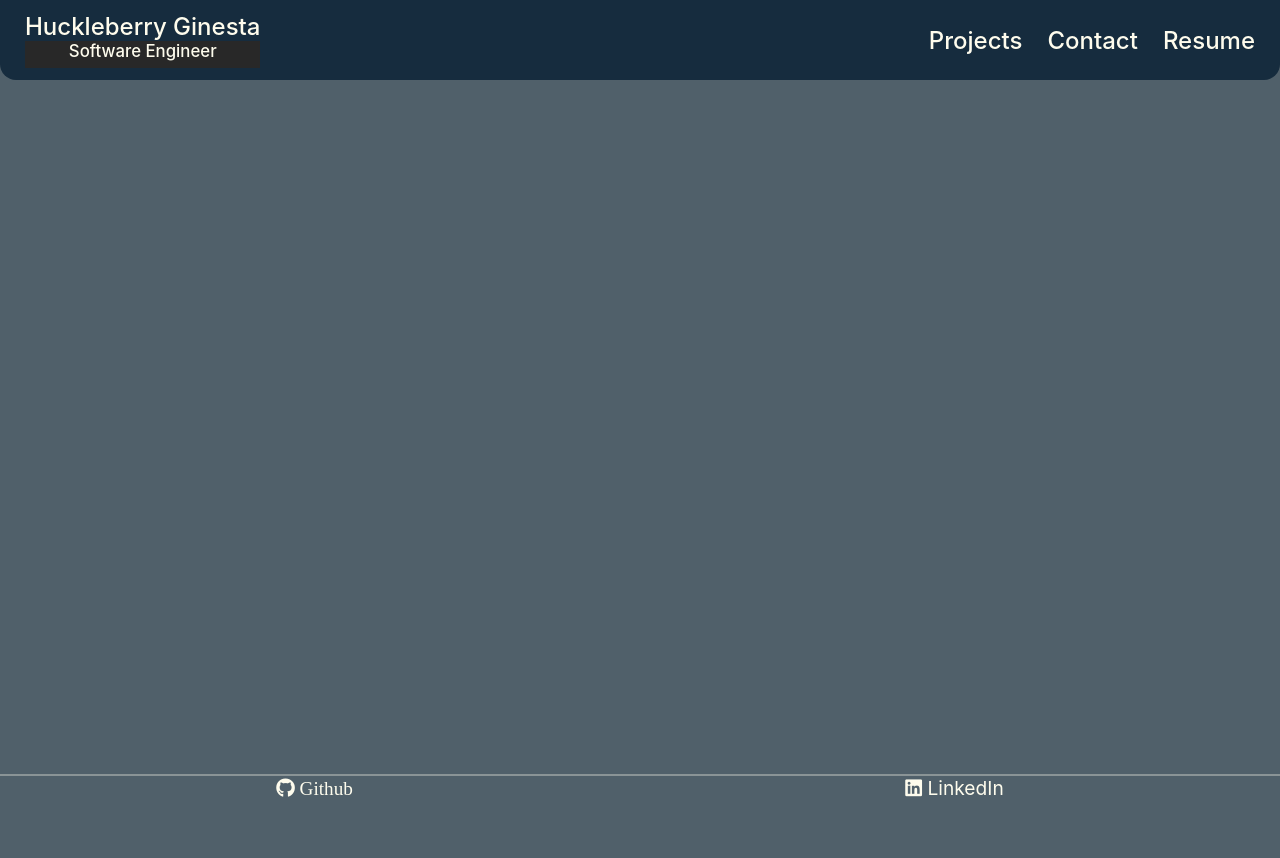
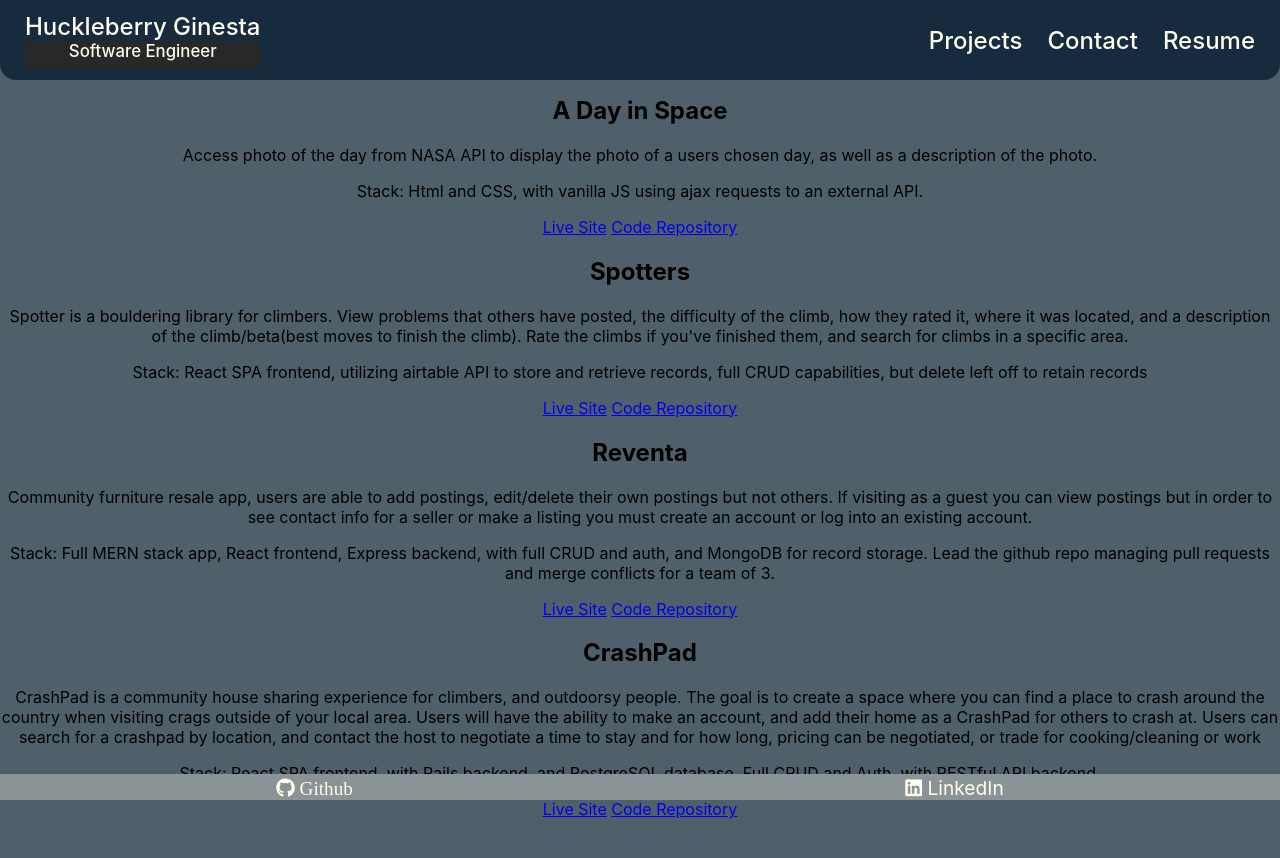
Before and after one commit to ginestah/portfolio, a React (Create React App) app in the folder client/: page /projects in a window 1280 px wide. Shown: the top 858 px of the page. Before the commit the page ends 800 px from the top, so only its background shows below. Built offline with nearby package versions, Linux system fonts and the light colour scheme.

Commit message:
added projects, changed some styling

```diff
--- a/client/src/App.js
+++ b/client/src/App.js
@@ -2,7 +2,8 @@ import "./App.css";
 import { Route } from "react-router-dom";
 
 import Layout from "./shared/Layout/Layout";
-import AboutMe from "./screens/AboutMe";
+import AboutMe from "./screens/AboutMe/AboutMe";
+import Projects from "./screens/Projects";
 
 function App() {
   return (
@@ -10,6 +11,7 @@ function App() {
       <Layout>
         <Route exact path="/" component={AboutMe} />
         {/* <Route exact path="/contact" component={Contact} /> */}
+        <Route exact path="/projects" component={Projects} />
       </Layout>
     </div>
   );
--- a/client/src/components/Modal.css
+++ b/client/src/components/Modal.css
@@ -2,13 +2,14 @@
   position: absolute;
   top: 0;
   left: 0;
-  height: 100%;
+  height: 140vh;
   width: 100%;
   background-color: rgba(0, 0, 0, 0.6);
   z-index: 2;
   display: flex;
   justify-content: center;
-  align-items: center;
+  margin-top: 5em;
+  /* align-items: center; */
 }
 .modal {
   border-radius: 5px;
@@ -24,6 +25,9 @@ textarea {
   width: 100%;
   font-size: larger;
 }
+textarea {
+  width: 100.2%;
+}
 .contact-form input {
   min-height: 20px;
 }
--- /dev/null
+++ b/client/src/components/Project.jsx
@@ -0,0 +1,20 @@
+export default function Project(props) {
+  const { name, description, stack, site, repo, photos } = props;
+
+  return (
+    <div className="project-card">
+      <h2 className="project-name">{name}</h2>
+      {/* {photos.map((photo) => (
+        <img className="project-photos" src={photo} />
+      ))} */}
+      <p>{description}</p>
+      <p>Stack: {stack}</p>
+      <a href={site} target="_blank" rel="noreferrer">
+        Live Site
+      </a>{" "}
+      <a href={repo} target="_blank" rel="noreferrer">
+        Code Repository
+      </a>
+    </div>
+  );
+}
--- a/client/src/screens/AboutMe.jsx
+++ /dev/null
@@ -1,22 +0,0 @@
-import "./AboutMe.css";
-
-export default function AboutMe() {
-  return (
-    <div className="about-me-container">
-      <h1 className="title">Hey! My name is Huck.</h1>
-      <h2 className="sub-title">
-        I am a Software Engineer and Climbing Instructor.
-      </h2>
-      <main className="about-me">
-        With a background in biology and climbing instruction, I bring a
-        detail-oriented, driven, and communicative personality to the table. I
-        leverage my experience in teaching and science to break down
-        information, teach complex ideas and effectively test and troubleshoot.
-        <br />
-        <br />I am looking for a position with a environmentally conscious
-        business model, and a fun engaging culture. I have an eagerness to learn
-        new tech, and the proven ability to do so effectively, and quickly.
-      </main>
-    </div>
-  );
-}
--- a/client/src/screens/AboutMe.css
+++ b/client/src/screens/AboutMe/AboutMe.css
@@ -34,3 +34,6 @@
   text-align: left;
   font-size: 0.9em;
 }
+ul {
+  align-self: center;
+}
--- /dev/null
+++ b/client/src/screens/AboutMe/AboutMe.jsx
@@ -0,0 +1,35 @@
+import "./AboutMe.css";
+
+export default function AboutMe() {
+  return (
+    <div className="about-me-container">
+      <h1 className="title">Hey! My name is Huck.</h1>
+      <h2 className="sub-title">
+        I am a Software Engineer and Climbing Instructor.
+      </h2>
+      <main className="about-me">
+        With a B.S. in Conservation Biology and a background in climbing
+        instruction, I bring a detail-oriented, driven, and communicative
+        personality to the table. I leverage my experience in teaching and
+        science to break down information, teach complex ideas and effectively
+        test and troubleshoot.
+        <br />
+        <br />I am looking for a position with a environmentally conscious
+        business with a fun engaging culture. I have an eagerness to learn new
+        tech, and the proven ability to do so effectively, and quickly. At
+        General Assemblies 12 week Software Engineering Immersive program I was
+        able to learn a multitude of tech stacks, as well as some fundamentals
+        of data structures and algorithms. The tech I am most eager to work with
+        and enjoy using currently, includes:
+        <ul>
+          <li>Javascript</li>
+          <li>Ruby</li>
+          <li>HTML/CSS</li>
+          <li>React.js</li>
+          <li>Ruby on Rails</li>
+          <li>Express.js</li>
+        </ul>
+      </main>
+    </div>
+  );
+}
--- /dev/null
+++ b/client/src/screens/Projects.jsx
@@ -0,0 +1,75 @@
+import Project from "../components/Project";
+
+export default function Projects() {
+  const projects = [
+    {
+      name: "A Day in Space",
+      description:
+        "Access photo of the day from NASA API to display the photo of a users chosen day, as well as a description of the photo.",
+      stack:
+        "Html and CSS, with vanilla JS using ajax requests to an external API.",
+      site: "https://ginestah.github.io/A-day-in-Space/",
+      repo: "https://github.com/ginestah/A-day-in-Space",
+      photos: [
+        "https://res.cloudinary.com/dpbzq29kr/image/upload/v1617982804/Portfolio/Screen_Shot_2021-04-09_at_11.38.37_AM_xkixzu.png",
+        "https://res.cloudinary.com/dpbzq29kr/image/upload/v1617982805/Portfolio/Screen_Shot_2021-04-09_at_11.39.12_AM_j6plej.png",
+      ],
+    },
+    {
+      name: "Spotters",
+      description:
+        "Spotter is a bouldering library for climbers. View problems that others have posted, the difficulty of the climb, how they rated it, where it was located, and a description of the climb/beta(best moves to finish the climb). Rate the climbs if you've finished them, and search for climbs in a specific area.",
+      stack:
+        "React SPA frontend, utilizing airtable API to store and retrieve records, full CRUD capabilities, but delete left off to retain records",
+      site: "https://spotters.netlify.app/",
+      repo: "https://github.com/ginestah/spotter",
+      photos: [
+        "https://res.cloudinary.com/dpbzq29kr/image/upload/v1617982937/Portfolio/Screen_Shot_2021-04-09_at_11.41.41_AM_ygjpjh.png",
+        "https://res.cloudinary.com/dpbzq29kr/image/upload/v1617982936/Portfolio/Screen_Shot_2021-04-09_at_11.41.13_AM_g9aqou.png",
+      ],
+    },
+    {
+      name: "Reventa",
+      description:
+        "Community furniture resale app, users are able to add postings, edit/delete their own postings but not others. If visiting as a guest you can view postings but in order to see contact info for a seller or make a listing you must create an account or log into an existing account.",
+      stack:
+        "Full MERN stack app, React frontend, Express backend, with full CRUD and auth, and MongoDB for record storage. Lead the github repo managing pull requests and merge conflicts for a team of 3.",
+      site: "https://reventa.netlify.app/",
+      repo: "https://github.com/ginestah/reventa",
+      photos: [
+        "https://res.cloudinary.com/dpbzq29kr/image/upload/v1617983086/Portfolio/Screen_Shot_2021-04-09_at_11.44.12_AM_bviolb.png",
+        "https://res.cloudinary.com/dpbzq29kr/image/upload/v1617983085/Portfolio/Screen_Shot_2021-04-09_at_11.43.27_AM_actmyu.png",
+        "https://res.cloudinary.com/dpbzq29kr/image/upload/v1617983085/Portfolio/Screen_Shot_2021-04-09_at_11.44.31_AM_wgpmro.png",
+      ],
+    },
+    {
+      name: "CrashPad",
+      description:
+        "CrashPad is a community house sharing experience for climbers, and outdoorsy people. The goal is to create a space where you can find a place to crash around the country when visiting crags outside of your local area. Users will have the ability to make an account, and add their home as a CrashPad for others to crash at. Users can search for a crashpad by location, and contact the host to negotiate a time to stay and for how long, pricing can be negotiated, or trade for cooking/cleaning or work",
+      stack:
+        "React SPA frontend, with Rails backend, and PostgreSQL database. Full CRUD and Auth, with RESTful API backend.",
+      site: "https://crashpad.netlify.app/",
+      repo: "https://github.com/ginestah/CrashPad",
+      photos: [
+        "https://res.cloudinary.com/dpbzq29kr/image/upload/v1617983293/Portfolio/Screen_Shot_2021-04-09_at_11.47.54_AM_rwygwl.png",
+        "https://res.cloudinary.com/dpbzq29kr/image/upload/v1617983295/Portfolio/Screen_Shot_2021-04-09_at_11.47.35_AM_emozsk.png",
+        "https://res.cloudinary.com/dpbzq29kr/image/upload/v1617983296/Portfolio/Screen_Shot_2021-04-09_at_11.46.48_AM_orbpor.png",
+      ],
+    },
+  ];
+  return (
+    <div className="project-container">
+      {projects.map((project, index) => (
+        <Project
+          name={project.name}
+          description={project.description}
+          stack={project.stack}
+          site={project.site}
+          repo={project.repo}
+          photos={project.photos}
+          key={index}
+        />
+      ))}
+    </div>
+  );
+}
--- a/client/src/shared/Footer/Footer.css
+++ b/client/src/shared/Footer/Footer.css
@@ -9,6 +9,7 @@ footer {
   justify-content: space-around;
   align-items: center;
   font-size: 1.2em;
+  background-color: #8a9496;
 }
 footer a {
   text-decoration: none;
--- a/client/src/shared/Layout/Layout.css
+++ b/client/src/shared/Layout/Layout.css
@@ -1,3 +1,7 @@
-.children {
+/* .children {
   margin-top: 80px;
+} */
+.layout {
+  margin-top: 6em;
+  margin-bottom: 6em;
 }
--- a/client/src/shared/Layout/Layout.jsx
+++ b/client/src/shared/Layout/Layout.jsx
@@ -4,10 +4,10 @@ import "./Layout.css";
 
 export default function Layout(props) {
   return (
-    <>
+    <div className="layout">
       <Header />
       <div className="children">{props.children}</div>
       <Footer />
-    </>
+    </div>
   );
 }
```
